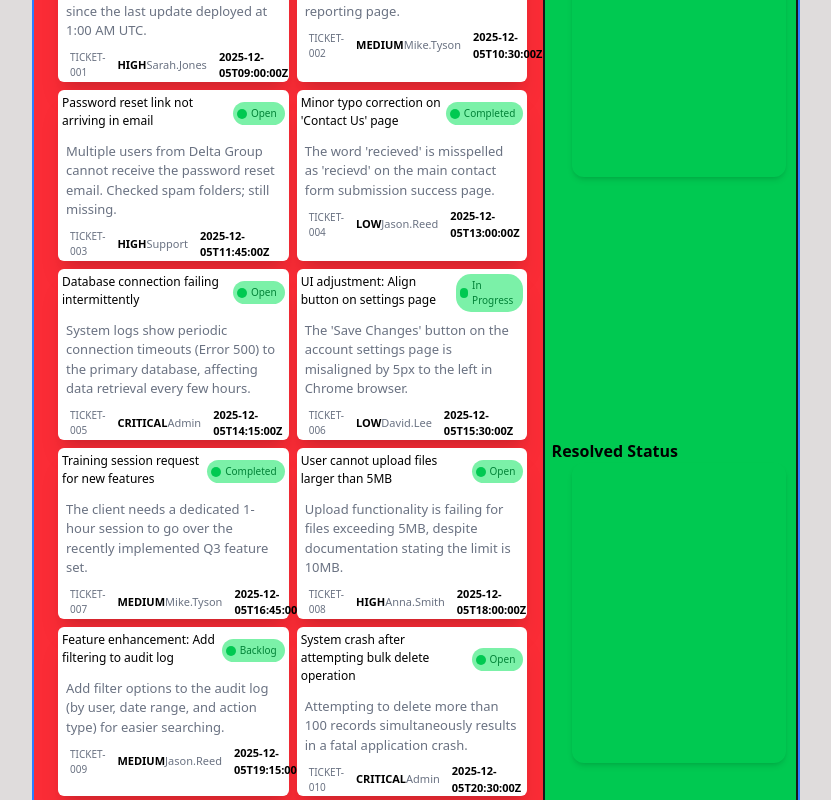
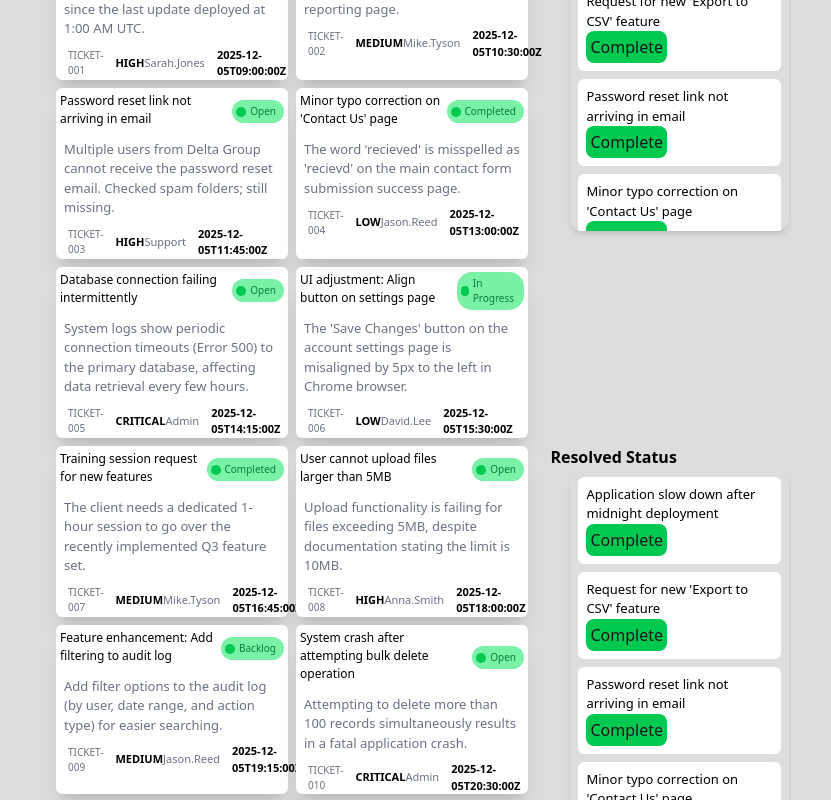
Before and after one commit to fahim-shareear/customer-support-zone, a React (Vite) app: page / in a window 1280 px wide. Shown: the part 540-1340 px from the top of the page, without its empty margins (224-1055 px from the left). Built offline with nearby package versions, Linux system fonts and the light colour scheme.

Commit message:
adding all blocks to main page

```diff
--- a/src/Componants/Mainbody.jsx
+++ b/src/Componants/Mainbody.jsx
@@ -1,14 +1,16 @@
 import React, { use } from 'react';
 import Bodycards from './Bodycards';
+import Pendingtasks from './Pendingtasks';
+import Resolvedtask from './Resolvedtask';
 
 const Mainbody = ({ticketPromise}) => {
     const getData = use(ticketPromise);
     return (
         <div className="max-w-[60%] mx-auto">
-            <div className="grid grid-cols-12 mx-auto border-2 border-blue-500 items-center">
+            <div className="grid grid-cols-12 mx-auto items-center">
 
                 {/* Left Section */}
-                <div className="bg-red-500 col-span-8 ">
+                <div className="col-span-8 ">
                     <h1 className="text-black font-bold ml-1">Customer Tickets</h1>
                     <div className="ml-2 grid md:grid-cols-2 gap-2  sm:grid-cols-1 p-4">
                         {
@@ -18,22 +20,25 @@ const Mainbody = ({ticketPromise}) => {
                 </div>
 
                 {/* Right Section (Fixed Layout) */}
-                <div className="border-2 col-span-4 bg-green-500 h-full flex flex-col justify-start gap-4">
-
-                    <div className="mx-auto rounded-xl w-[95%] md:h-[95%] sm:h-full sd:w-[100%] overflow-auto">
+                <div className="col-span-4 h-full flex flex-col justify-start gap-4">
+                    <div className="mx-auto rounded-xl w-[95%] md:h-[95%] sm:h-full sd:w-[100%] mt-2">
                         <h1 className="text-black font-bold">Task Status</h1>
-                        <div className="w-[90%] h-[300px] ml-5 rounded-xl shadow-md">
+                        <div className="w-[90%] h-[350px] ml-5 rounded-xl shadow-md overflow-auto">
+                                {
+                                    getData.map(user => <Pendingtasks user={user} key={user.id}></Pendingtasks>)
+                                }
                         </div>
                     </div>
 
-                    <div className="mx-auto rounded-xl w-[95%] md:h-[95%] sm:h-full sd:w-[100%] overflow-auto">
+                    <div className="mx-auto rounded-xl w-[95%] md:h-[95%] sm:h-full sd:w-[100%] mt-2">
                         <h1 className="text-black font-bold">Resolved Status</h1>
-                        <div className="w-[90%] h-[300px] ml-5 rounded-xl shadow-md">
+                        <div className="w-[90%] h-[350px] ml-5 rounded-xl shadow-md overflow-auto">
+                            {
+                                    getData.map(user => <Resolvedtask key={user.id} user={user}></Resolvedtask>)
+                                }
                         </div>
                     </div>
-
                 </div>
-
             </div>
         </div>
     );
--- /dev/null
+++ b/src/Componants/Pendingtasks.jsx
@@ -0,0 +1,12 @@
+const Pendingtasks = ({user}) => {
+    // const userTask = use(user);
+    console.log(user)
+    return (
+        <div className="bg-white m-2 p-2 rounded-md">
+            <h1 className="text-[13px] text-black">{user.title}</h1>
+            <button className="bg-green-500 p-1 rounded-[8px] font-medium shadow-amber-50">Complete</button>
+        </div>
+    );
+};
+
+export default Pendingtasks;
--- /dev/null
+++ b/src/Componants/Resolvedtask.jsx
@@ -0,0 +1,12 @@
+import React from 'react';
+
+const Resolvedtask = ({user}) => {
+    return (
+        <div className="bg-white m-2 p-2 rounded-md">
+            <h1 className="text-[13px] text-black">{user.title}</h1>
+            <button className="bg-green-500 p-1 rounded-[8px] font-medium shadow-amber-50">Complete</button>
+        </div>
+    );
+};
+
+export default Resolvedtask;
```
